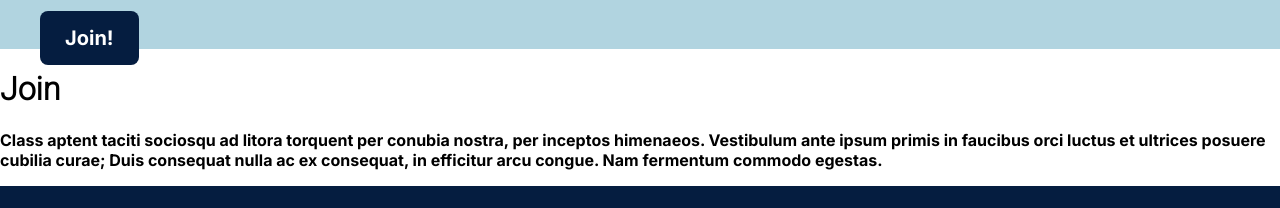
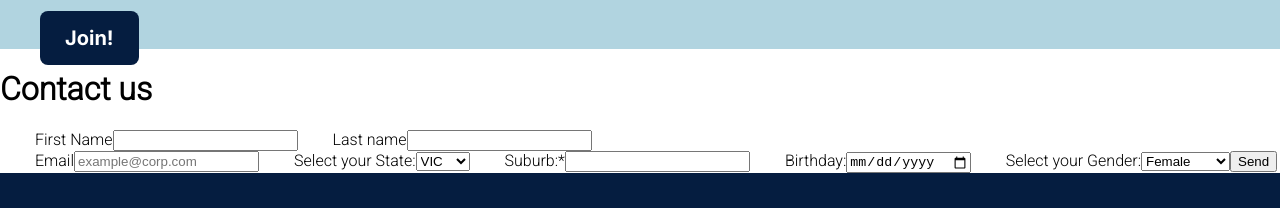
Before and after one commit to SamWij/FutureSportApp, a React (Create React App) app: page /Join in a window 1280 px wide. Shown: the part 395-603 px from the top of the page. Built offline with nearby package versions, Linux system fonts and the light colour scheme.

Commit message:
join form created

```diff
--- a/src/Components/Main/Join.js
+++ b/src/Components/Main/Join.js
@@ -1,16 +1,106 @@
 
-import React from "react";
+import React, { useRef } from 'react'
+import joinStyles from './join.module.css'
 
-const Join = () => (
-  <div>
-    <h1 className="title is-1">Join</h1>
-    <p>
-      Class aptent taciti sociosqu ad litora torquent per conubia nostra, per
-      inceptos himenaeos. Vestibulum ante ipsum primis in faucibus orci luctus
-      et ultrices posuere cubilia curae; Duis consequat nulla ac ex consequat,
-      in efficitur arcu congue. Nam fermentum commodo egestas.
-    </p>
-  </div>
-);
+function Join() {
+
+  const firstNameRef = useRef(null)
+  const lastNameRef = useRef(null)
+  const emailRef = useRef(null)
+  const stateRef = useRef(null)
+  const suburbRef = useRef(null)
+  const birthRef = useRef(null)
+  const genderRef = useRef(null)
+
+  const handleSubmit = (event) => {
+    event.preventDefault()
+    const data = {
+      firstName: firstNameRef.current.value,
+      lastName: lastNameRef.current.value,
+      email: emailRef.current.value,
+      state: stateRef.current.value,
+      suburb: suburbRef.current.value,
+      birthday: birthRef.current.value,
+      gender: genderRef.current.value,
+    }
+    alert("message info: \n" + JSON.stringify(data) + "the data 😎")
+
+    // Clear the form fields
+    firstNameRef.current.value = "";
+    lastNameRef.current.value = "";
+    emailRef.current.value = "";
+    stateRef.current.value = "";
+    suburbRef.current.value = "";
+    birthRef.current.value = "";
+    genderRef.current.value = "";
+  }
+
+  return (
+    <div className={joinStyles.container}>
+      <h1>Contact us</h1>
+      <form onSubmit={handleSubmit} className={joinStyles.form}>
+        <div className={joinStyles.name}>
+          <label for="firstName" id="nameLabel">First Name</label>
+          <input
+
+            type="text"
+            id="firstName"
+            name="firstName"
+            className={joinStyles.firstName}
+            ref={firstNameRef}
+            tabindex="1"
+          />
+
+          <label for="lastName">Last name</label>
+          <input
+            type="text"
+            id="lastName"
+            className={joinStyles.lastName}
+            ref={lastNameRef}
+            tabindex="2"
+          />
+        </div>
+        <label for="email">Email</label>
+        <input
+          type="email"
+          name="email"
+          id="email"
+          className={joinStyles.email}
+          placeholder="example@corp.com"
+          ref={emailRef}
+          tabindex="3"
+        />
+
+        <label for="state">Select your State:</label>
+        <select id="state" name="state" ref={stateRef}>
+          <option value="vic">VIC</option>
+          <option value="nsw">NSW</option>
+          <option value="qld">QLD</option>
+          <option value="nt">NT</option>
+          <option value="wa">WA</option>
+          <option value="sa">SA</option>
+          <option value="tas">TAS</option>
+        </select>
+
+        <label for="suburb">Suburb:<span class="required">*</span></label>
+        <input type="text" name="suburb" class="suburb" ref={suburbRef} />
+
+        <label for="birthday">Birthday:</label>
+        <input type="date" class="birthday" name="birthday" ref={birthRef} />
+
+        <label for="gender">Select your Gender:</label>
+        <select id="gender" name="gender" ref={genderRef}>
+          <option value="female">Female</option>
+          <option value="male">Male</option>
+          <option value="non-b">Non-Binary</option>
+          <option value="other">Other</option>
+        </select>
+        <button type="submit" className={joinStyles.send}>Send</button>
+      </form>
+    </div>
+  )
+}
+
+
 
 export default Join;
```
Also changed, not shown: src/Components/Main/join.module.css (added).
